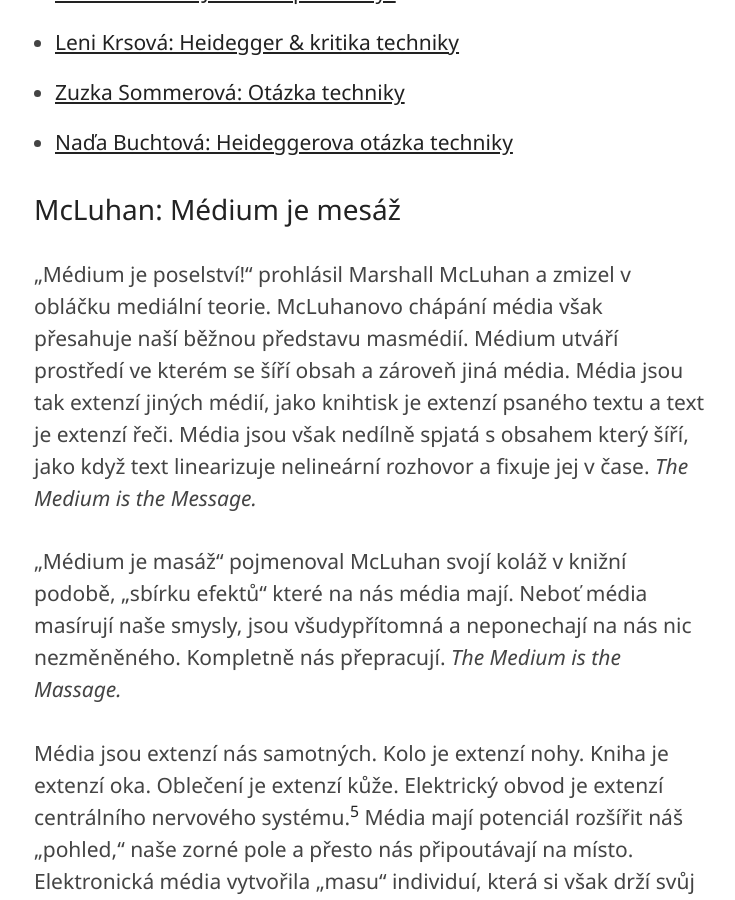
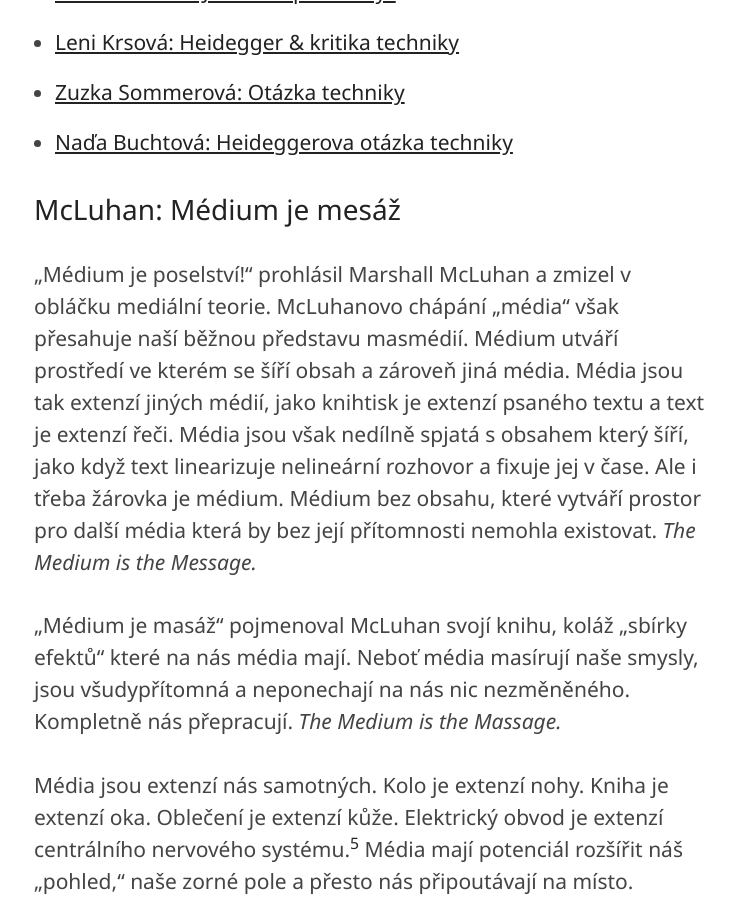
Before and after one commit to jnv/bitoff.cz, a Jekyll site: the page built from _posts/2015-09-18-zsnm3456.md, in a window 1280 px wide and 900 px high, scrolled down 7973 px. Shown: the whole window, without its empty margins (270-1005 px from the left). Built offline with Jekyll 4.4.1, drawn with Linux system fonts in a browser that asks for light colours; some web fonts are replaced; some of the changed text lies outside the part shown.

Commit message:
The Medium is the Commit

```diff
--- a/_posts/2015-09-18-zsnm3456.md
+++ b/_posts/2015-09-18-zsnm3456.md
@@ -128,13 +128,13 @@
 
 # McLuhan: Médium je mesáž
 
-„Médium je poselství!“ prohlásil Marshall McLuhan a zmizel v obláčku mediální teorie. McLuhanovo chápání média však přesahuje naší běžnou představu masmédií. Médium utváří prostředí ve kterém se šíří obsah a zároveň jiná média. Média jsou tak extenzí jiných médií, jako knihtisk je extenzí psaného textu a text je extenzí řeči. Média jsou však nedílně spjatá s obsahem který šíří, jako když text linearizuje nelineární rozhovor a fixuje jej v čase. _The Medium is the Message._{:lang="en"}
+„Médium je poselství!“ prohlásil Marshall McLuhan a zmizel v obláčku mediální teorie. McLuhanovo chápání „média“ však přesahuje naší běžnou představu masmédií. Médium utváří prostředí ve kterém se šíří obsah a zároveň jiná média. Média jsou tak extenzí jiných médií, jako knihtisk je extenzí psaného textu a text je extenzí řeči. Média jsou však nedílně spjatá s obsahem který šíří, jako když text linearizuje nelineární rozhovor a fixuje jej v čase. Ale i třeba žárovka je médium. Médium bez obsahu, které vytváří prostor pro další média která by bez její přítomnosti nemohla existovat. _The Medium is the Message._{:lang="en"}
 
-„Médium je masáž“ pojmenoval McLuhan svojí koláž v knižní podobě, „sbírku efektů“ které na nás média mají. Neboť média masírují naše smysly, jsou všudypřítomná a neponechají na nás nic nezměněného. Kompletně nás přepracují. _The Medium is the Massage._{:lang="en"}
+„Médium je masáž“ pojmenoval McLuhan svojí knihu, koláž „sbírky efektů“ které na nás média mají. Neboť média masírují naše smysly, jsou všudypřítomná a neponechají na nás nic nezměněného. Kompletně nás přepracují. _The Medium is the Massage._{:lang="en"}
 
-Média jsou extenzí nás samotných. Kolo je extenzí nohy. Kniha je extenzí oka. Oblečení je extenzí kůže. Elektrický obvod je extenzí centrálního nervového systému.[^mm1] Média mají potenciál rozšířit náš „pohled,“ naše zorné pole a přesto nás připoutávají na místo. Elektronická média vytvořila „masu“ individuí, která si však drží svůj fixní pohled na realitu namísto zkoumání jiných úhlů perspektivy.[^mm2] Jiných světů. _The Medium is the Mass Age._{:lang="en"}
+Média jsou extenzí nás samotných. Kolo je extenzí nohy. Kniha je extenzí oka. Oblečení je extenzí kůže. Elektrický obvod je extenzí centrálního nervového systému.[^mm1] Média mají potenciál rozšířit náš „pohled,“ naše zorné pole a přesto nás připoutávají na místo. Elektronická média vytvořila „masu“ individuí, která si však drží svůj fixní pohled na realitu namísto zkoumání jiné perspektivy.[^mm2] Jiných světů. _The Medium is the Mass Age._{:lang="en"}
 
-_The Medium is the Massage_ vypadá jako důmyslná slovní hříčka, která však vznikla omylem, chybou v tisku. Když McLuhan chybný titulek viděl, prý radostně zvolal: „Takhle to nechte!“[^mmcq] Hlubšímu smyslu předcházela náhoda. Kniha má i [zvukové zpracování](https://www.youtube.com/watch?v=jVnjiASvCOU), řečník který čte úryvky je přehlušován jinými řečníky a hudbou. Protože jak lépe zachytit fragmentovanost a kognitivní zátěž současného přemedializovaného světa, než skrze nahodilou a nesmyslnou koláž? Možná se zde ukrývá nějaká důmyslná zpráva. Možná jen celá tiráda zakrývá skutečnost že zde _nic není_. _The Medium is the Mess Age._{:lang="en"}
+_The Medium is the Massage_ vypadá jako důmyslná slovní hříčka, která však vznikla omylem, chybou v tisku. Když McLuhan chybný titulek viděl, prý radostně zvolal: „Takhle to nechte!“[^mmcq] Hlubšímu smyslu předcházela náhoda. Kniha má i [zvukové zpracování](https://www.youtube.com/watch?v=jVnjiASvCOU); řečník který čte úryvky z knihy je přehlušován jinými řečníky a hudbou. Protože jak lépe zachytit fragmentovanost a kognitivní zátěž současného přemedializovaného světa, než skrze nahodilou a nesmyslnou koláž? Možná se zde ukrývá nějaká důmyslná zpráva. Možná jen celá tiráda zakrývá skutečnost že zde _nic není_. _The Medium is the Mess Age._{:lang="en"}
 
 [^mm1]: McLuhan, Marshall a Quentin Fiore. The Medium is the Massage: An Inventory of Effects. Vyd. 1. Corte Madera: Gingko Press, 2001,c1967, 159 s. ISBN 15-842-3070-3. str. 26—41
 [^mm2]: ibid. str. 68—69
```
